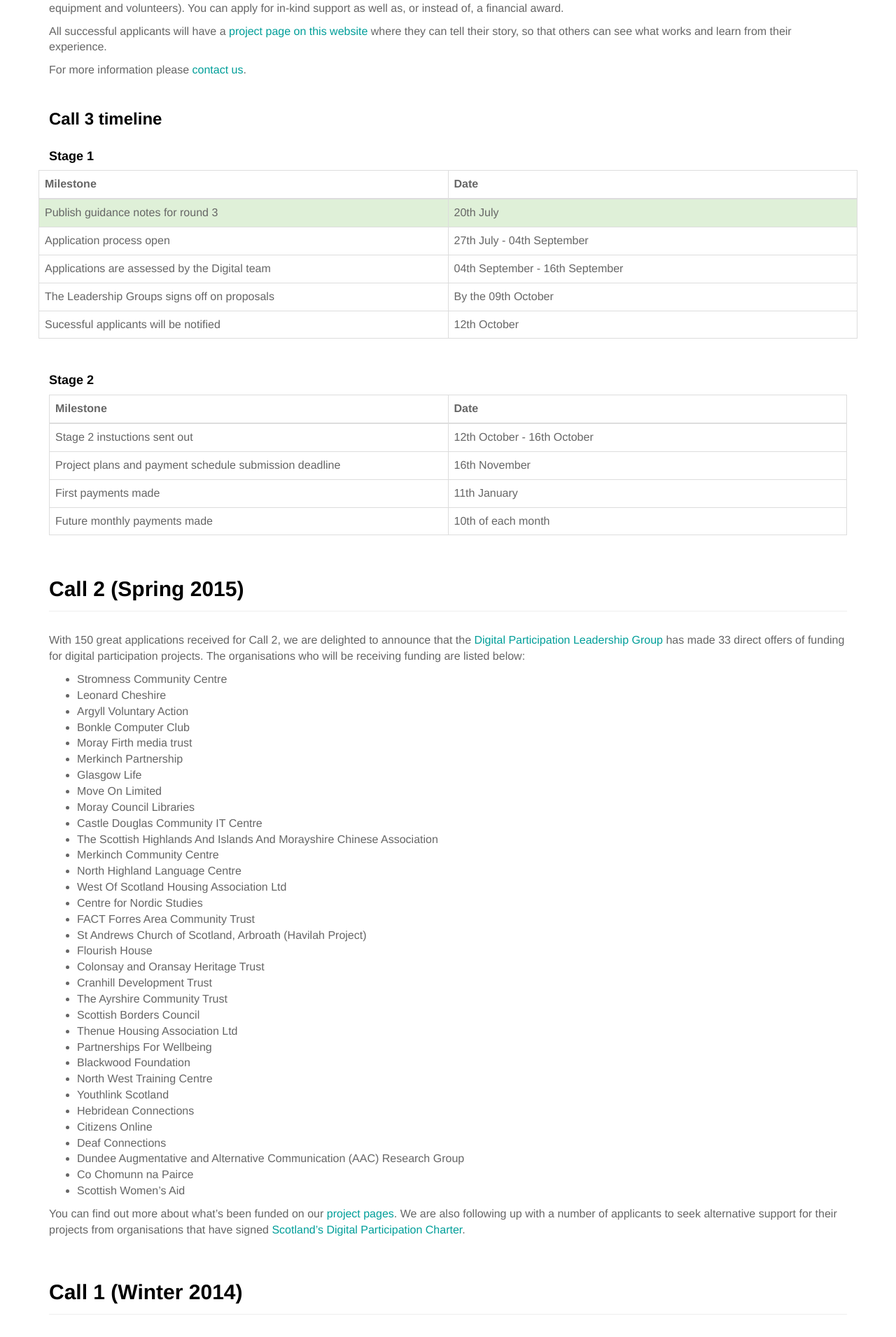
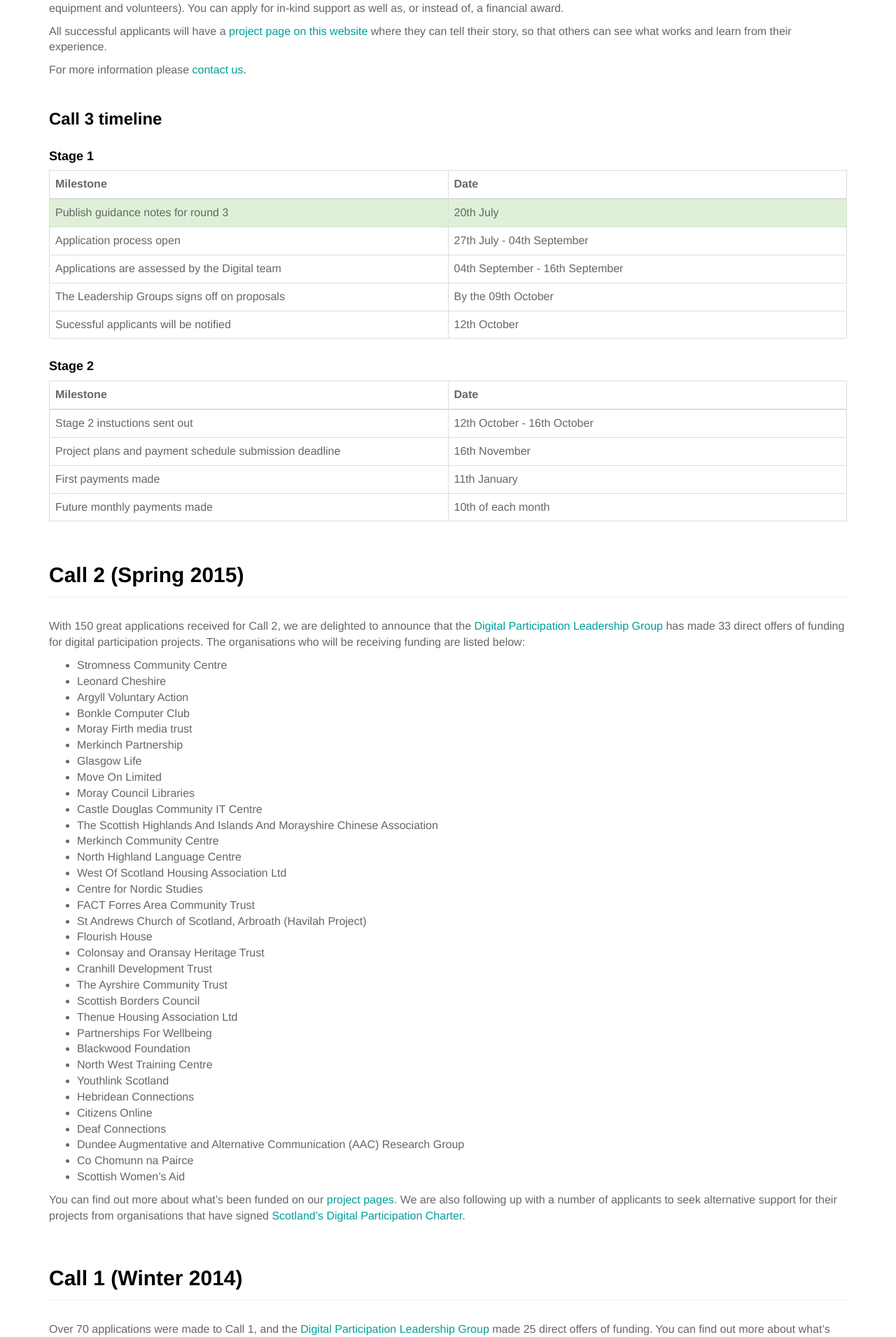
Before and after one commit to aly271287/aly271287.github.io, a Jekyll site: the page built from pages/challenge-fund.md, in a window 1280 px wide. Shown: the part 678-2589 px from the top of the page at 70% size. Built offline with Jekyll 4.4.1, drawn with Linux system fonts in a browser that asks for light colours; nearby versions of some CDN libraries.

Commit message:
table change

```diff
--- a/pages/challenge-fund.md
+++ b/pages/challenge-fund.md
@@ -27,7 +27,6 @@ For more information please [contact us](/contact/).
 
 #### Stage 1
 
-<div class="row">
 <table class="table table-bordered">
  <thead>
       <tr>
@@ -58,7 +57,6 @@ For more information please [contact us](/contact/).
       </tr>
       </tbody>
 </table>
-</div>
 
 #### Stage 2
 
```
